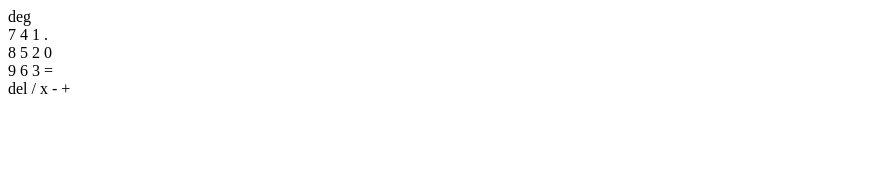
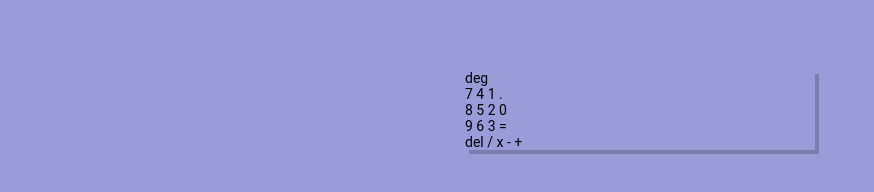
Before and after one commit to waltt3x/calculator, a plain HTML site: page index.html in a window 1280 px wide. Shown: the whole page, without its empty margins (0-874 px from the left). Drawn offline with Linux system fonts and the light colour scheme.

Commit message:
changes1

```diff
--- a/style.css
+++ b/style.css
@@ -0,0 +1,26 @@
+*{
+    margin: 0;
+    padding: 0;
+    box-sizing: border-box;
+
+}
+
+html {
+    font-family: "Roboto", "Noto Sans", "Helvetica", sans-serif;
+    font-size: 14px;
+    background-color: #999cd9;
+    height: 100%;
+}
+
+.calculator {
+    width: 350px;
+    height: auto;
+    margin: 70px auto 0;
+    overflow: hidden;
+    box-shadow: 4px 4px rgba(0, 0, 0, .2);
+}
+
+.calculator span {
+    -moz-user-select: none;
+    user-select: none;
+}
```
Also changed, not shown: index.html (+1 -1 lines).
